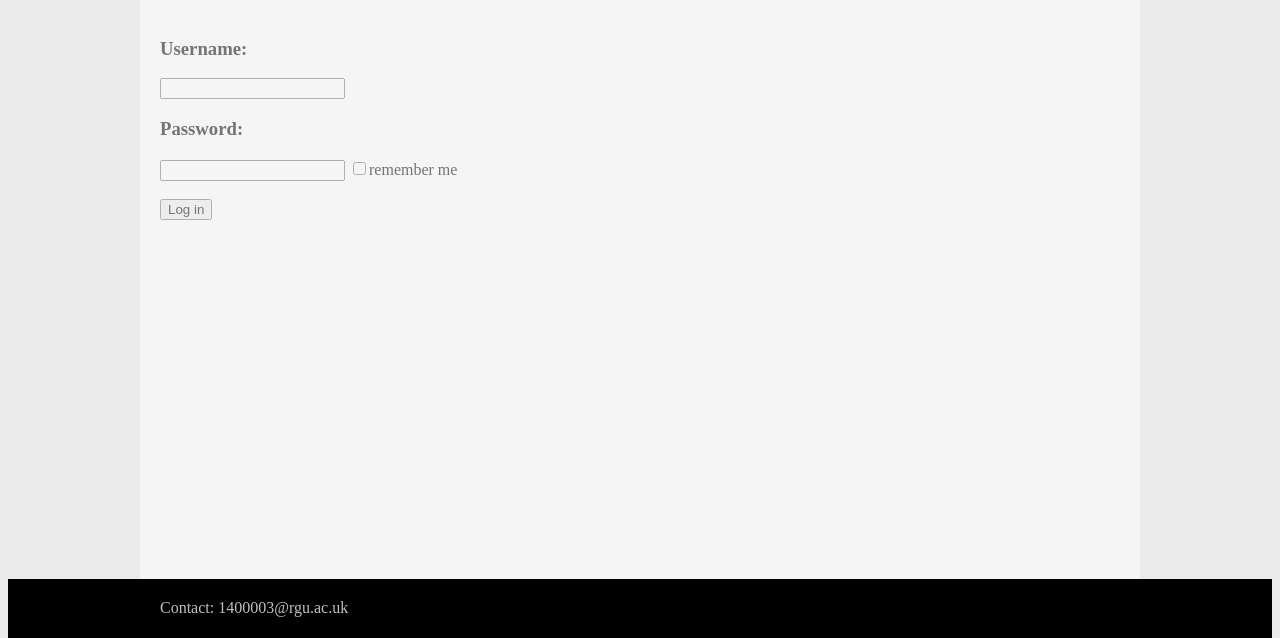
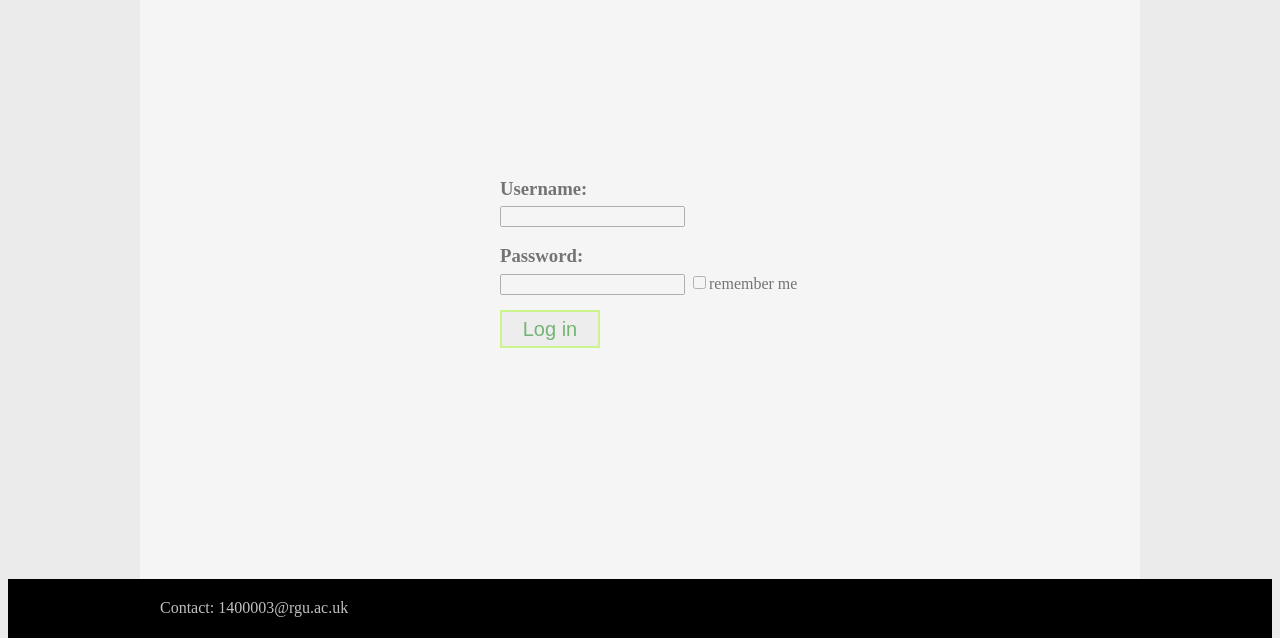
Before and after one commit to DarkGtr/DarkGtr2_01, a PHP site: page /Login.php in a window 1280 px wide. Shown: the part 109-747 px from the top of the page. Run offline with PHP 8.4, Linux system fonts and the light colour scheme.

Commit message:
06/11/2015

```diff
--- a/DarkGtr2.css
+++ b/DarkGtr2.css
@@ -86,7 +86,8 @@ body{
 }
 
 #Login {
-
+    padding-left: 340px;
+    padding-top: 140px;
 }
 
 #LoginArea {
@@ -94,5 +95,18 @@ body{
 }
 
 #LoginArea h3{
+    margin-bottom: 6px;
+}
 
+#LoginButton {
+    margin-top: 15px;
+    height: 38px;
+    width: 100px;
+    font-size: 20px;
+    color: green;
+    border: 2px solid greenyellow;
 }
+
+#LoginButton input:hover {
+    background-color: greenyellow;
+}
--- a/Login.php
+++ b/Login.php
@@ -28,7 +28,7 @@
                 <h3>Password:</h3>
                     <input type="password" name="password">
                     <input type="checkbox" name="remember me">remember me<br>
-                   <br><input type="submit" name="Login" value="Log in">
+                    <input ID="LoginButton" type="submit" name="Login" value="Log in">
             </form>
         </div>
     </div>
```
